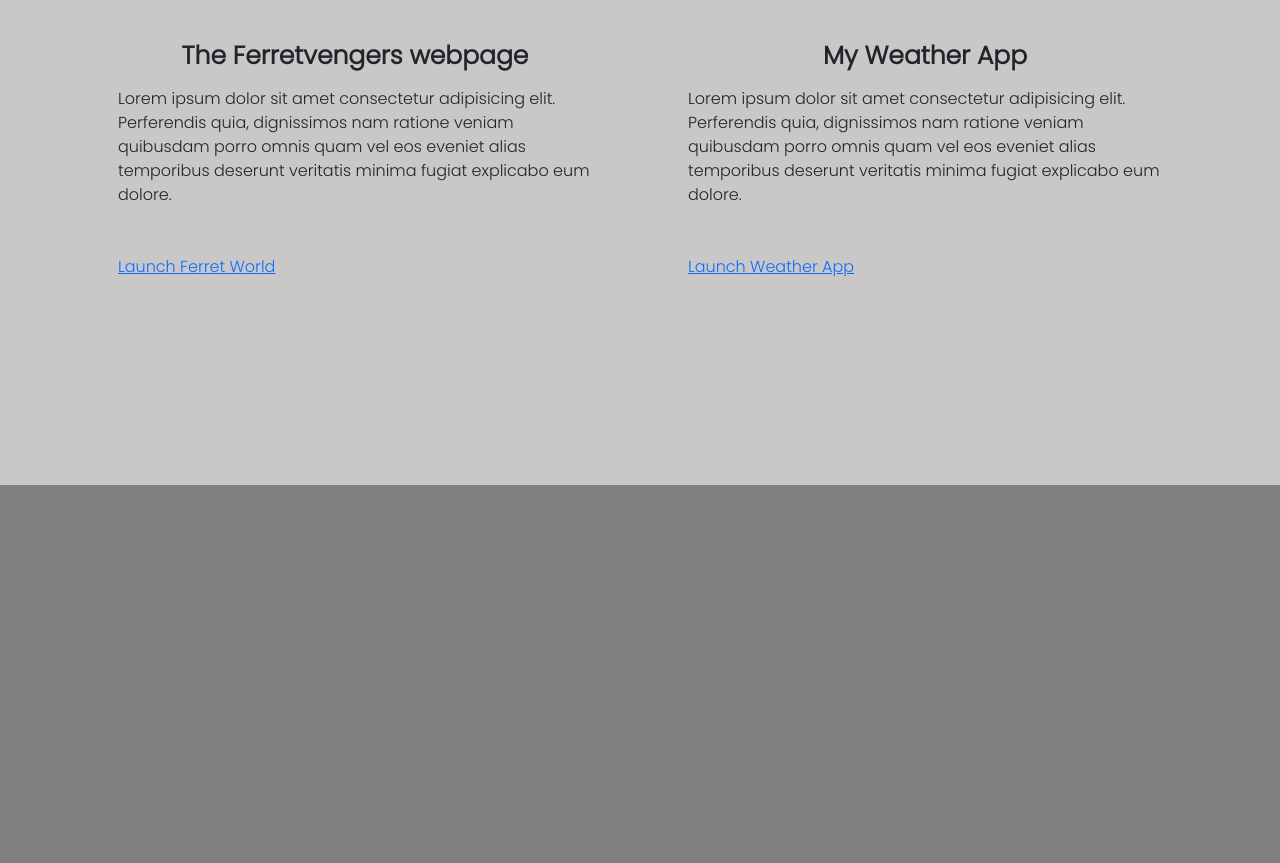
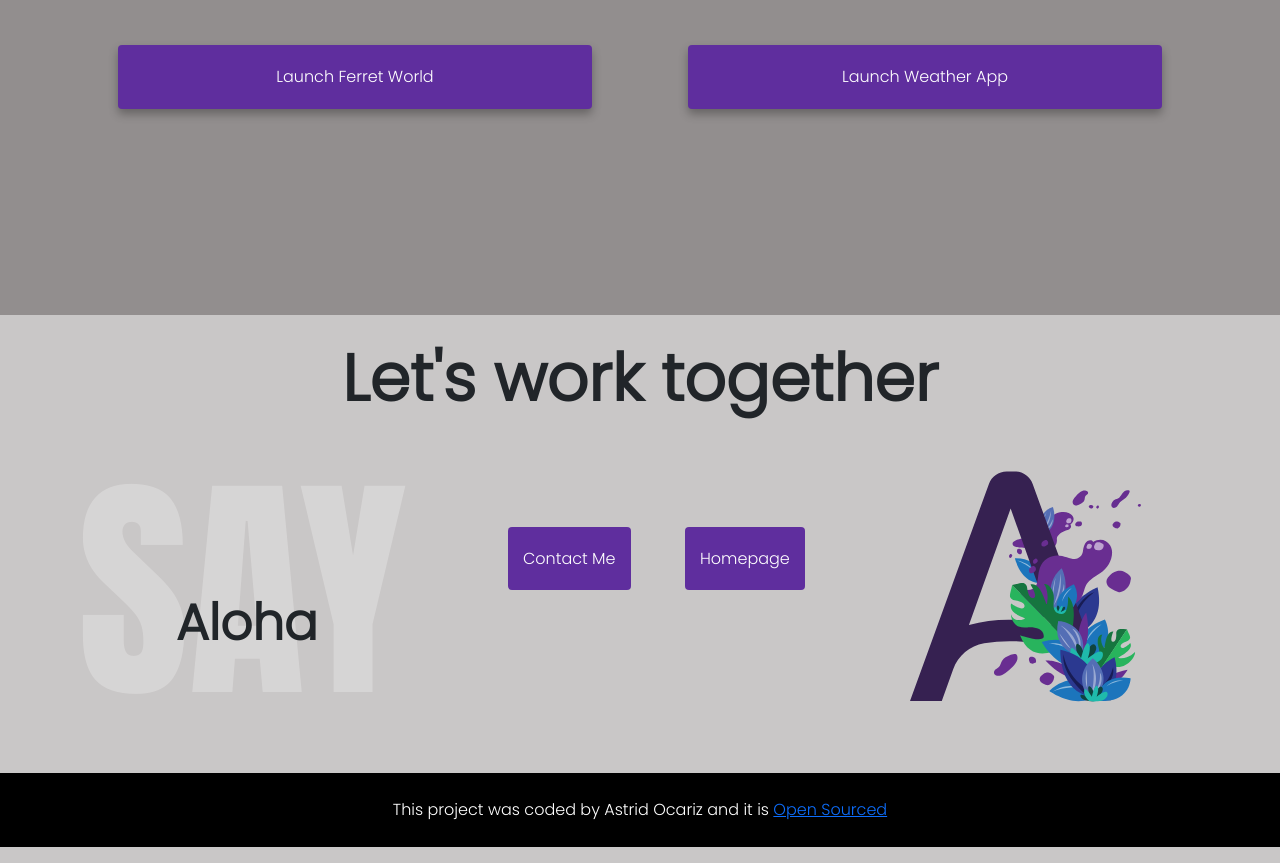
Before and after one commit to Astridaol/my-portfolio-project-2022, a plain HTML site: page index.html in a window 1280 px wide. Shown: the part 1778-2641 px from the top of the page. Before the commit the page ends 2287 px from the top, so only its background shows below. Drawn offline with nearby package versions, Linux system fonts and the light colour scheme.

Commit message:
Adding images and links

```diff
--- a/index.html
+++ b/index.html
@@ -45,7 +45,7 @@
     <div class="container">
       <nav class="navbar navbar-expand-lg navbar-light bg-light fixed-top">
         <div class="container">
-          <a class="navbar-brand" href="#">Navbar</a>
+          <a class="navbar-brand" href="#">Astrid Ocariz</a>
           <button
             class="navbar-toggler"
             type="button"
@@ -63,7 +63,7 @@
                 <a class="nav-link active" aria-current="page" href="#">Home</a>
               </li>
               <li class="nav-item">
-                <a class="nav-link" href="#">Projects</a>
+                <a class="nav-link" href="#projects">Projects</a>
               </li>
               <li class="nav-item">
                 <a class="nav-link" href="#">About</a>
@@ -95,7 +95,7 @@
         </div>
       </div>
     </div>
-    <div class="container-projects">
+    <div class="container-projects" id="projects">
       <h3 id="projectText">PROJECTS</h3>
       <h1 id="projectSubtitle">Code</h1>
 
@@ -103,16 +103,16 @@
         <div class="row mt-5">
           <div class="col-sm-6 p-5 mt-5">
             <img
-              src="media/image-test.svg"
+              src="media/landingpage.png"
               alt="Yoga"
-              class="img-fluid rounded p-2"
+              class="img-fluid border rounded p-2"
             />
           </div>
           <div class="col-sm-6 p-5 mt-5">
             <img
-              src="media/image-test.svg"
+              src="media/weatherapplarge.png"
               alt="Yoga"
-              class="img-fluid rounded p-2"
+              class="img-fluid border rounded p-2"
             />
           </div>
         </div>
@@ -127,10 +127,16 @@
             </p>
 
             <div class="mt-5 mb-5">
-              <a href="#" class="primary-link">Launch Ferret World</a>
+              <a
+                href="https://62c3478e4b5a0b3400848d13--luxury-vacherin-f1823a.netlify.app/"
+                target="_blank"
+                class="primary-link"
+                title="Its Ferretastic"
+                >Launch Ferret World</a
+              >
             </div>
           </div>
-           <div class="col-sm-6 p-5 ">
+          <div class="col-sm-6 p-5">
             <h2 class="projecttittle mb-3">My Weather App</h2>
             <p>
               Lorem ipsum dolor sit amet consectetur adipisicing elit.
@@ -140,15 +146,50 @@
             </p>
 
             <div class="mt-5 mb-5">
-              <a href="#" class="primary-link">Launch Weather App</a>
+              <a
+                href="https://vigorous-yonath-a78c4a.netlify.app/"
+                target="_blank"
+                class="primary-link"
+                title="Check Weather Pronostic"
+                >Launch Weather App</a
+              >
             </div>
-          </div>
-
           </div>
         </div>
       </div>
+    </div>
 
-      <br />
+    <div class="container-contact">
+      <h4 id="worktogether">Let's work together</h4>
+      <div class="container">
+        <div class="row mt-5">
+          <div class="col-sm-4 p-2 mt-5">
+            <h3 id="saytext">SAY</h3>
+            <h2 id="movingtextone">Aloha</h2>
+          </div>
+          <div class="col-sm-4 p-2 mt-5">
+            <a href="#" class="contactlink">Contact Me</a>
+
+            <a href="#" class="homelink">Homepage</a>
+          </div>
+          <div class="col-sm-4">
+            <img
+              src="media/portolioproject.svg"
+              alt="Astrid Ocariz"
+              class="img-fluid rounded finalbranding"
+            />
+          </div>
+        </div>
+      </div>
     </div>
+
+    <footer>
+      <p id="codedby">
+        This project was coded by Astrid Ocariz and it is
+        <a href="http://github.com/Astridaol/my-portfolio-project-2022"
+          >Open Sourced</a
+        >
+      </p>
+    </footer>
   </body>
 </html>
--- a/style/app.css
+++ b/style/app.css
@@ -3,10 +3,11 @@
   --primary-font-family: "Poppins", sans-serif;
   --secondary-font-family: "Anton", sans-serif;
   --tertiary-font-family: "Quicksand", sans-serif;
+  --box-shadow: 0 5px 10px rgba(0, 0, 0, 0.3);
 }
 
 body {
-  background-color: gray;
+  background-color: #c9c7c7;
   font-family: var(--primary-font-family);
 }
 
@@ -52,12 +53,41 @@ h3 {
   margin-top: -155px;
 }
 
+.primary-link {
+  background: #5f2e9e;
+  box-shadow: var(--box-shadow);
+  color: white;
+  border-radius: 4px;
+  padding: 20px 15px;
+  margin: 0 auto;
+  display: block;
+  text-align: center;
+  text-decoration: none;
+}
+
+.contactlink,
+.homelink {
+  margin-left: 50px;
+  background: #5f2e9e;
+  color: white;
+  padding: 20px 15px;
+  border-radius: 4px;
+  text-decoration: none;
+  top: 100px !important;
+}
+
+a:hover {
+  background: #9e82bc;
+  transition: ease-in-out;
+  color: #5f2e9e;
+}
+
 .container-hero {
   padding: 300px 10px;
 }
 
 .container-projects {
-  background: #c9c7c7;
+  background: #928e8e;
   padding: 110px 10px;
 }
 
@@ -66,6 +96,41 @@ h3 {
   text-align: center;
   font-size: 25px;
   font-weight: bold;
+}
+
+.container-contact {
+  justify-content: space-evenly;
+}
+
+#codedby {
+  background: black;
+  color: white;
+  text-align: center;
+  padding: 25px 0;
+}
+
+#worktogether {
+  text-align: center;
+  font-size: 65px;
+  padding: 25px;
+}
+
+#saytext {
+  margin-top: -100px;
+  z-index: -50;
+}
+
+#movingtextone {
+  margin-top: -150px;
+  margin-left: 98px;
+  font-size: 50px;
+  z-index: 1000;
+}
+
+.finalbranding {
+  max-height: 350px;
+  max-width: 350px;
+  margin-top: -68px;
 }
 
 /*Responsive*/
@@ -100,4 +165,31 @@ h3 {
     margin-top: -120px;
     margin-left: 150px;
   }
+
+  #saytext {
+    position: relative;
+    margin-top: -170px;
+    text-align: center;
+    z-index: -50;
+  }
+
+  #movingtextone {
+    position: relative;
+    text-align: center;
+    margin-top: 5px;
+    margin-left: 15px;
+    font-size: 50px;
+    z-index: 1000;
+  }
+
+  .buttonhomepage,
+  .buttoncontact,
+  .finalbranding {
+    margin: 0 auto;
+    display: block;
+  }
+
+  .finalbranding {
+    padding: 25px;
+  }
 }
```
Also changed, not shown: media/portolioproject.svg (added), media/weatherapplarge.png (added), 1 other file.
